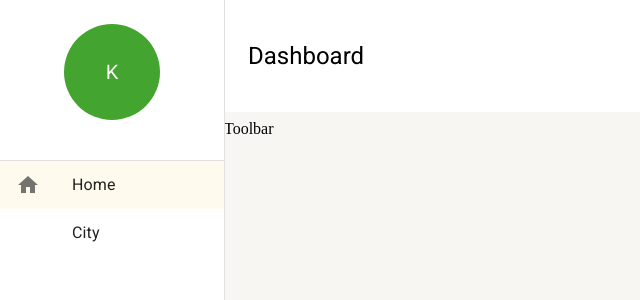
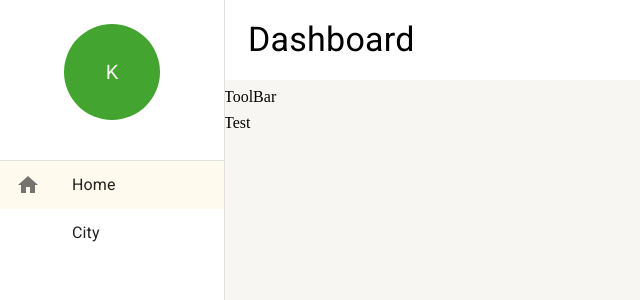
Before and after one commit to kirksahdo/city-count, a React (Create React App) app: page / in a window 1280 px wide. Shown: the top 300 px of the page, without its empty margins (0-640 px from the left). Built offline with nearby package versions, Linux system fonts and the light colour scheme.

Commit message:
feat: add toolbar

```diff
--- a/src/pages/Dashboard/index.tsx
+++ b/src/pages/Dashboard/index.tsx
@@ -2,7 +2,8 @@ import { BasePageLayout } from '../../shared/layouts';
 
 export const Dashboard: React.FC = () => {
   return (
-    <BasePageLayout title="Dashboard">
+    <BasePageLayout title="Dashboard" toolBar={<>ToolBar</>}>
+      Test
     </BasePageLayout>
   );
 };
--- a/src/shared/layouts/BasePageLayout/index.tsx
+++ b/src/shared/layouts/BasePageLayout/index.tsx
@@ -13,6 +13,7 @@ import { IBasePageLayoutProps } from './interfaces';
 export const BasePageLayout: React.FC<IBasePageLayoutProps> = ({
   children,
   title,
+  toolBar,
 }) => {
   const theme = useTheme();
   const { toggleDrawer } = useDrawer();
@@ -25,21 +26,31 @@ export const BasePageLayout: React.FC<IBasePageLayoutProps> = ({
         sx={{
           paddingX: 3,
           paddingY: 1,
-          height: theme.spacing(12),
+          height: theme.spacing(smDown ? 6 : 8),
           display: 'flex',
           alignItems: 'center',
           backgroundColor: theme.palette.background.paper,
           gap: 2,
-        }}>
+        }}
+      >
         {smDown && (
           <IconButton onClick={toggleDrawer}>
             <Icon>menu</Icon>
           </IconButton>
         )}
-        <Typography variant="h5">{title}</Typography>
+        <Typography
+          variant={smDown ? 'h5' : 'h4'}
+          whiteSpace="nowrap"
+          overflow="hidden"
+          textOverflow="ellipsis"
+        >
+          {title}
+        </Typography>
       </Box>
-      <Box>Toolbar</Box>
-      <Box>{children}</Box>
+      {toolBar && <Box>{toolBar}</Box>}
+      <Box flex={1} overflow="auto">
+        {children}
+      </Box>
     </Box>
   );
 };
--- a/src/shared/layouts/BasePageLayout/interfaces.ts
+++ b/src/shared/layouts/BasePageLayout/interfaces.ts
@@ -1,4 +1,7 @@
+import { ReactNode } from 'react';
+
 export interface IBasePageLayoutProps {
-  children: React.ReactNode;
+  children: ReactNode;
   title: string;
+  toolBar: ReactNode | undefined;
 }
```
Also changed, not shown: .prettierrc.json.
